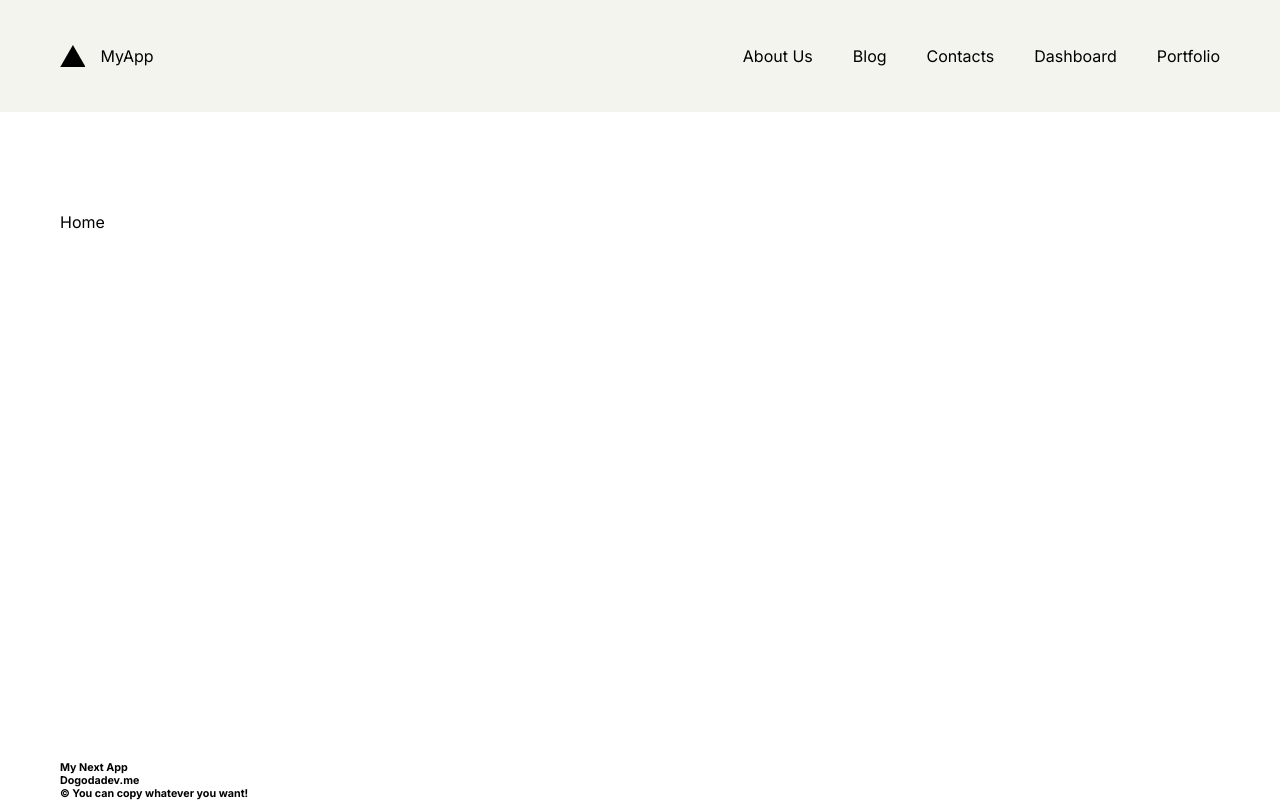
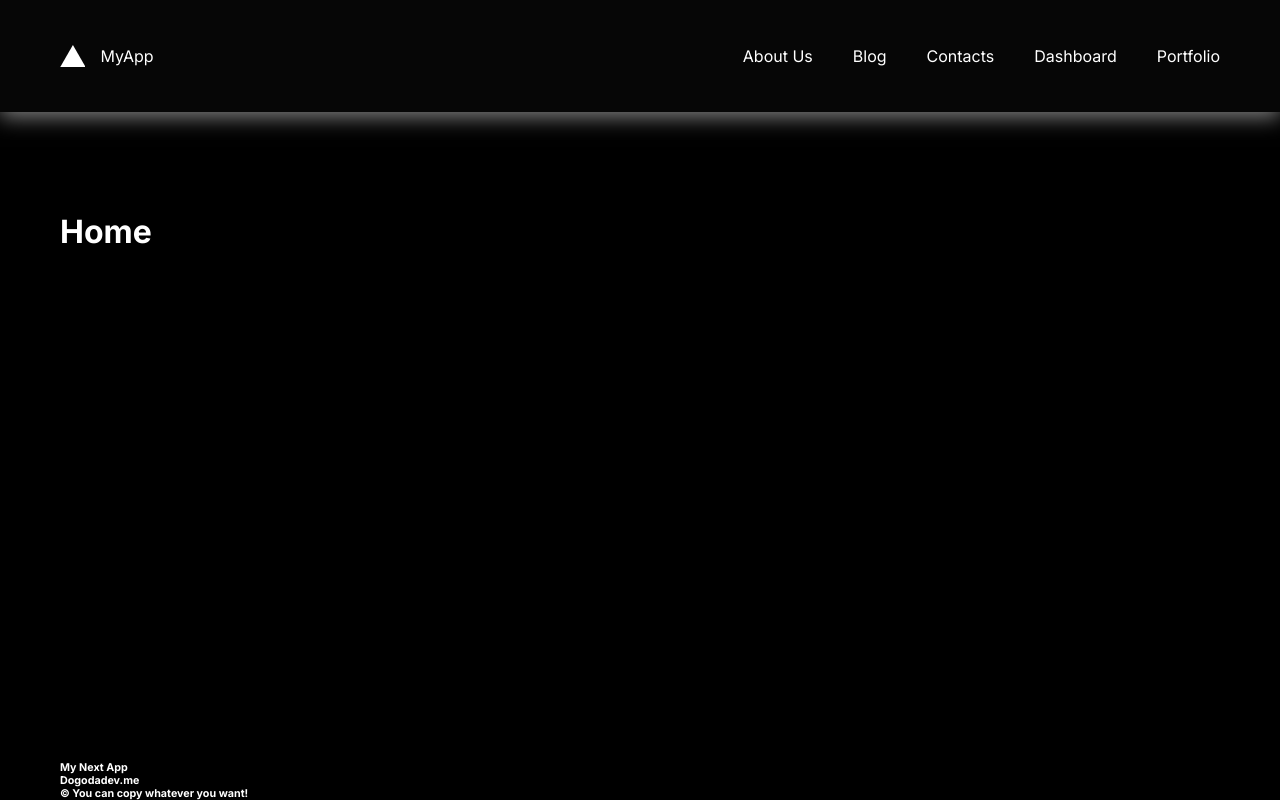
Before and after one commit to Piterom911/three-in-one, a Next.js app: page / in a window 1280 px wide. Built offline with nearby package versions, Linux system fonts and the light colour scheme.

Commit message:
add some new styles

```diff
--- a/src/app/globals.css
+++ b/src/app/globals.css
@@ -11,10 +11,11 @@ body {
 }
 
 body {
-  color: #000000;
+  color: #ffffff;
   min-height: 100vh;
   display: flex;
   flex-direction: column;
+  background-color: #000000;
 }
 
 a {
--- a/src/app/page.tsx
+++ b/src/app/page.tsx
@@ -1,5 +1,5 @@
 import styles from "./page.module.css";
 
 export default function Home() {
-  return <div>Home </div>;
+  return <h1>Home </h1>;
 }
--- a/src/components/header/Header.tsx
+++ b/src/components/header/Header.tsx
@@ -45,7 +45,7 @@ function Header() {
           >
             <path
               d="M37.5896 0.25L74.5396 64.25H0.639648L37.5896 0.25Z"
-              fill="var(--geist-foreground)"
+              fill="#ffffff"
             ></path>
           </svg>
           <span>MyApp</span>
--- a/src/components/header/header.module.css
+++ b/src/components/header/header.module.css
@@ -1,7 +1,8 @@
 .header {
   padding: 40px 0;
-  background-color: rgb(244, 244, 238);
+  background-color: #060606;
   margin-bottom: 100px;
+  box-shadow: 0 5px 20px rgba(255, 255, 255, 0.5);
 }
 
 .nav {
@@ -41,7 +42,7 @@
   bottom: 0;
   width: 100%;
   height: 1px;
-  background-color: #000000;
+  background-color: #ffffff;
   transition: all 0.3s;
 }
 
```
